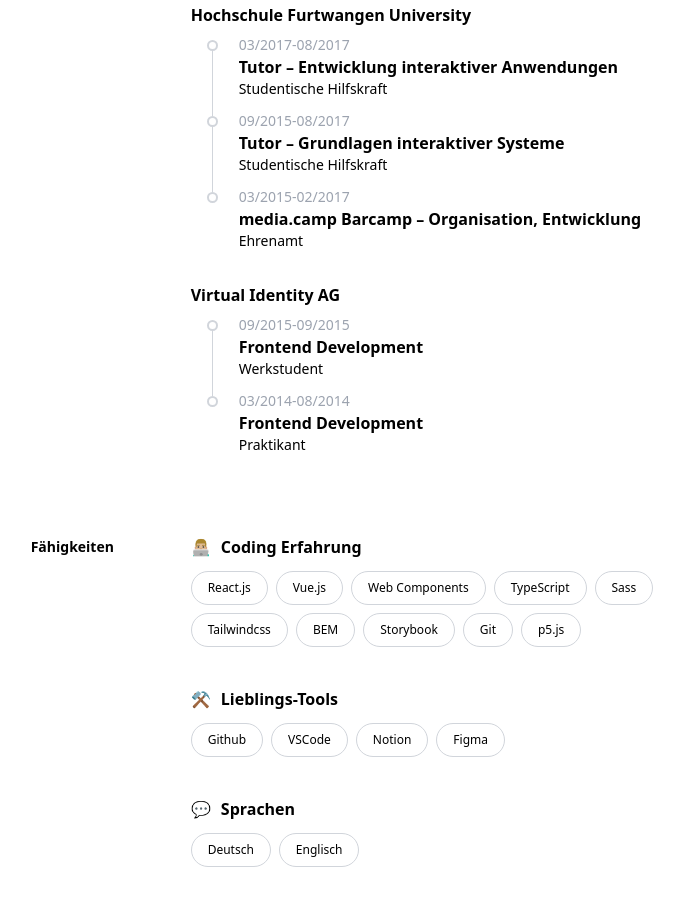
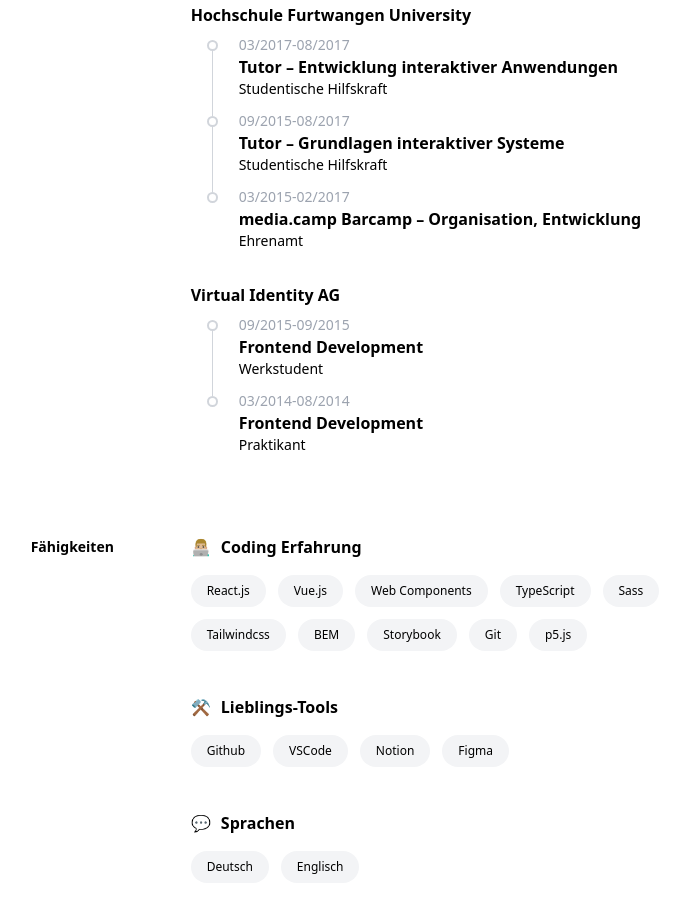
Before and after one commit to iam-robin/resume, a website: page docs/index.html in a window 1280 px wide. Shown: the part 821-1734 px from the top of the page, without its empty margins (492-1176 px from the left). Drawn offline with Linux system fonts and the light colour scheme.

Commit message:
feat: 🎸 change color of sidebar

```diff
--- a/docs/index.html
+++ b/docs/index.html
@@ -27,7 +27,7 @@
 </head>
 <body class="antialiased font-sans min-w-[320px] overscroll-none german">
   <div class="flex flex-wrap">
-    <div class="w-full md:w-1/3 md:h-screen bg-white border-b md:border-b-0 md:border-r border-gray-300 sm:sticky top-0 z-10">
+    <div class="w-full md:w-1/3 md:h-screen bg-gray-100 sm:sticky top-0 z-10">
       <div class="flex md:flex-col items-center md:justify-center h-full p-4 sm:px-8">
         <img class="avatar h-24 w-24 md:h-28 md:w-28 mr-4 sm:mr-10 md:mr-0 md:mb-6 relative object-cover object-top hover:object-top" src="img/sprite1.png" alt="">
         <div class="flex flex-col md:text-center">
@@ -72,8 +72,8 @@
           </ul>
           <div class="flex items-center -ml-[6px] sm:absolute sm:top-[47px] sm:right-4 md:top-5 md:left-6">
             <span id="german" class="text-sm cursor-pointer p-2 font-semibold">DE</span>
-            <span class="text-sm font-medium py-2 bg-gray-300 w-[1px]"></span>
-            <span id="english" class="text-sm cursor-pointer p-2 font-medium text-gray-300">EN</span>
+            <span class="text-sm font-medium py-2 bg-gray-400 w-[1px]"></span>
+            <span id="english" class="text-sm cursor-pointer p-2 font-medium text-gray-400">EN</span>
           </div>
         </div>
         <a aria="button" class="hidden sm:inline-flex md:hidden cursor-pointer absolute right-4 bottom-4 bg-transparent border border-blue-500 rounded-full">
@@ -273,46 +273,46 @@
         </h2>
         <div class="space-y-8">
           <div>
-            <p class="font-bold mb-3"><span class="mr-1.5">👨🏼‍💻</span>
+            <p class="font-bold mb-4"><span class="mr-1.5">👨🏼‍💻</span>
               <span class="english">Coding Experience</span>
               <span class="german">Coding Erfahrung</span>
             </p>
             <div class="flex flex-wrap">
-              <span class="border border-gray-300 px-4 py-2 rounded-full text-xs mr-2 mb-2">React.js</span>
-              <span class="border border-gray-300 px-4 py-2 rounded-full text-xs mr-2 mb-2">Vue.js</span>
-              <span class="border border-gray-300 px-4 py-2 rounded-full text-xs mr-2 mb-2">Web Components</span>
-              <span class="border border-gray-300 px-4 py-2 rounded-full text-xs mr-2 mb-2">TypeScript</span>
-              <span class="border border-gray-300 px-4 py-2 rounded-full text-xs mr-2 mb-2">Sass</span>
-              <span class="border border-gray-300 px-4 py-2 rounded-full text-xs mr-2 mb-2">Tailwindcss</span>
-              <span class="border border-gray-300 px-4 py-2 rounded-full text-xs mr-2 mb-2">BEM</span>
-              <span class="border border-gray-300 px-4 py-2 rounded-full text-xs mr-2 mb-2">Storybook</span>
-              <span class="border border-gray-300 px-4 py-2 rounded-full text-xs mr-2 mb-2">Git</span>
-              <span class="border border-gray-300 px-4 py-2 rounded-full text-xs mr-2 mb-2">p5.js</span>
+              <span class="bg-gray-100 px-4 py-2 rounded-full text-xs mr-3 mb-3">React.js</span>
+              <span class="bg-gray-100 px-4 py-2 rounded-full text-xs mr-3 mb-3">Vue.js</span>
+              <span class="bg-gray-100 px-4 py-2 rounded-full text-xs mr-3 mb-3">Web Components</span>
+              <span class="bg-gray-100 px-4 py-2 rounded-full text-xs mr-3 mb-3">TypeScript</span>
+              <span class="bg-gray-100 px-4 py-2 rounded-full text-xs mr-3 mb-3">Sass</span>
+              <span class="bg-gray-100 px-4 py-2 rounded-full text-xs mr-3 mb-3">Tailwindcss</span>
+              <span class="bg-gray-100 px-4 py-2 rounded-full text-xs mr-3 mb-3">BEM</span>
+              <span class="bg-gray-100 px-4 py-2 rounded-full text-xs mr-3 mb-3">Storybook</span>
+              <span class="bg-gray-100 px-4 py-2 rounded-full text-xs mr-3 mb-3">Git</span>
+              <span class="bg-gray-100 px-4 py-2 rounded-full text-xs mr-3 mb-3">p5.js</span>
             </div>
           </div>
           <div>
-            <p class="font-bold mb-3"><span class="mr-1.5">⚒️</span>
+            <p class="font-bold mb-4"><span class="mr-1.5">⚒️</span>
               <span class="english">Go-to tools</span>
               <span class="german">Lieblings-Tools</span>
             </p>
             <div class="flex flex-wrap">
-              <span class="border border-gray-300 px-4 py-2 rounded-full text-xs mr-2 mb-2">Github</span>
-              <span class="border border-gray-300 px-4 py-2 rounded-full text-xs mr-2 mb-2">VSCode</span>
-              <span class="border border-gray-300 px-4 py-2 rounded-full text-xs mr-2 mb-2">Notion</span>
-              <span class="border border-gray-300 px-4 py-2 rounded-full text-xs mr-2 mb-2">Figma</span>
+              <span class="bg-gray-100 px-4 py-2 rounded-full text-xs mr-3 mb-3">Github</span>
+              <span class="bg-gray-100 px-4 py-2 rounded-full text-xs mr-3 mb-3">VSCode</span>
+              <span class="bg-gray-100 px-4 py-2 rounded-full text-xs mr-3 mb-3">Notion</span>
+              <span class="bg-gray-100 px-4 py-2 rounded-full text-xs mr-3 mb-3">Figma</span>
             </div>
           </div>
           <div>
-            <p class="font-bold mb-3"><span class="mr-1.5">💬</span>
+            <p class="font-bold mb-4"><span class="mr-1.5">💬</span>
               <span class="english">Languages</span>
               <span class="german">Sprachen</span>
             </p>
             <div class="flex flex-wrap">
-              <span class="border border-gray-300 px-4 py-2 rounded-full text-xs mr-2 mb-2">
+              <span class="bg-gray-100 px-4 py-2 rounded-full text-xs mr-3 mb-3">
                 <span class="english">German</span>
                 <span class="german">Deutsch</span>
               </span>
-              <span class="border border-gray-300 px-4 py-2 rounded-full text-xs mr-2 mb-2">
+              <span class="bg-gray-100 px-4 py-2 rounded-full text-xs mr-3 mb-3">
                 <span class="english">English</span>
                 <span class="german">Englisch</span>
               </span>
@@ -328,7 +328,7 @@
     const german = document.querySelector("#german");
 
     let activeClasses = ['text-black', 'font-semibold'];
-    let deactiveClasses = ['text-gray-300', 'font-medium'];
+    let deactiveClasses = ['text-gray-400', 'font-medium'];
 
     english.addEventListener("click", () => {
       document.body.classList.add('english');
```
Also changed, not shown: docs/build/tailwind.css.
